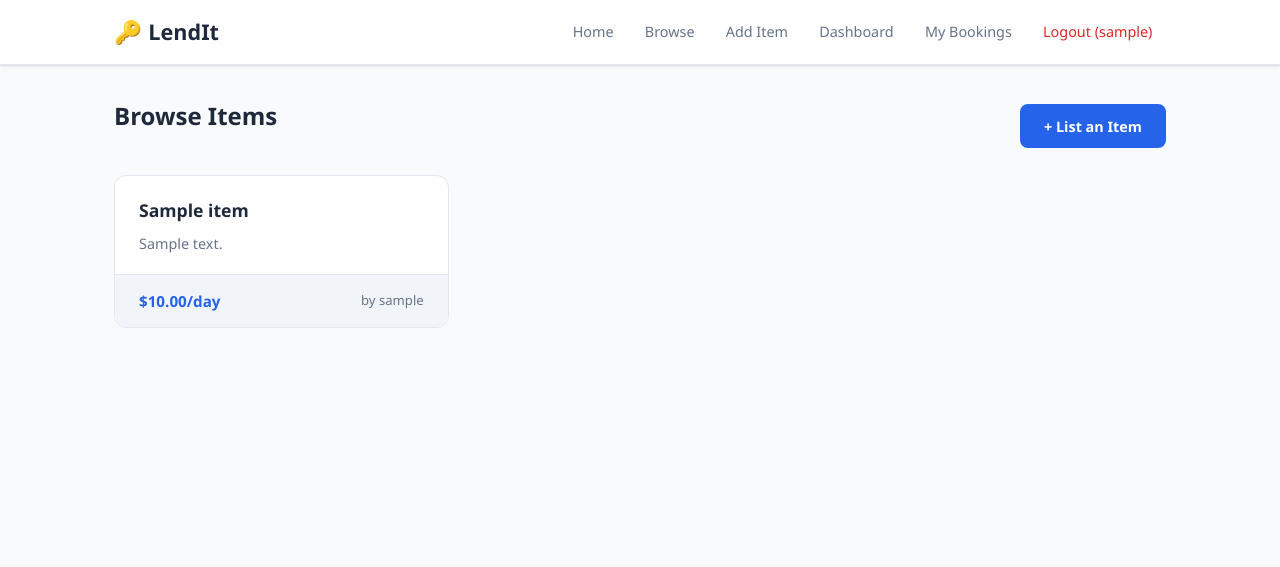
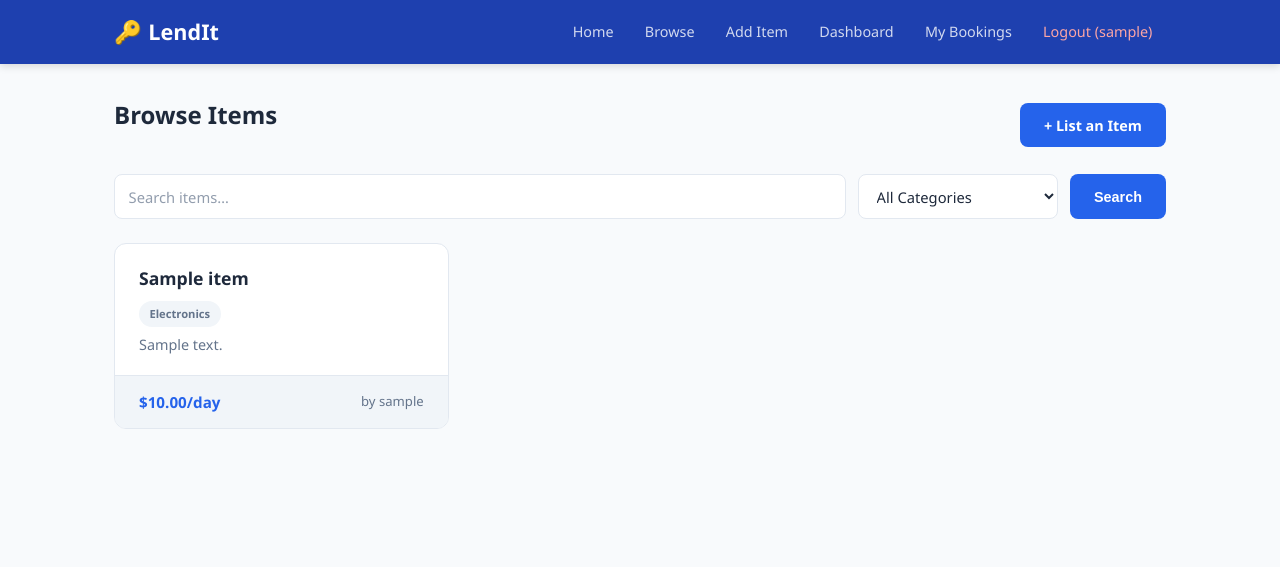
Before and after one commit to gkrishna247/lendit-p2p-market, a Django app: page /items/ in a window 1280 px wide. Shown: the top 567 px of the page. Run offline with Django 5.2, Linux system fonts and the light colour scheme; a user stored in the database is signed in; tables that the repository leaves empty hold one stand-in row (values such as "Sample post").

Commit message:
Add items categories, search, and UI improvements

```diff
--- a/marketplace/forms.py
+++ b/marketplace/forms.py
@@ -32,7 +32,7 @@ class ItemForm(forms.ModelForm):
 
     class Meta:
         model = Item
-        fields = ("title", "description", "daily_price")
+        fields = ("title", "description", "category", "daily_price")
         widgets = {
             "title": forms.TextInput(attrs={
                 "class": "form-input",
@@ -48,6 +48,9 @@ class ItemForm(forms.ModelForm):
                 "placeholder": "0.00",
                 "min": "0.01",
                 "step": "0.01",
+            }),
+            "category": forms.Select(attrs={
+                "class": "form-input",
             }),
         }
 
--- a/marketplace/models.py
+++ b/marketplace/models.py
@@ -13,6 +13,15 @@ from django.db import models
 class Item(models.Model):
     """An item listed for peer-to-peer rental."""
 
+    class Category(models.TextChoices):
+        """Available item categories for browsing and filtering."""
+
+        ELECTRONICS = "electronics", "Electronics"
+        TOOLS = "tools", "Tools"
+        HOME = "home", "Home"
+        OUTDOORS = "outdoors", "Outdoors"
+        OTHER = "other", "Other"
+
     STATUS_CHOICES = [
         ("available", "Available"),
         ("rented", "Rented"),
@@ -23,6 +32,11 @@ class Item(models.Model):
     )
     title = models.CharField(max_length=200)
     description = models.TextField()
+    category = models.CharField(
+        max_length=20,
+        choices=Category.choices,
+        default=Category.OTHER,
+    )
     daily_price = models.DecimalField(max_digits=8, decimal_places=2)
     status = models.CharField(
         max_length=20, choices=STATUS_CHOICES, default="available"
--- a/marketplace/views.py
+++ b/marketplace/views.py
@@ -10,6 +10,7 @@ from datetime import date
 from django.contrib import messages
 from django.contrib.auth import authenticate, login, logout
 from django.contrib.auth.decorators import login_required
+from django.db import models
 from django.shortcuts import get_object_or_404, redirect, render
 
 from .forms import BookingForm, ItemForm, UserRegisterForm
@@ -85,9 +86,36 @@ def logout_view(request):
 
 
 def item_list(request):
-    """Display all available items (browse page)."""
+    """Display available items with optional search and category filtering.
+
+    Reads GET parameters:
+        q (str): Keyword to search in title and description.
+        category (str): Category slug to filter by.
+    """
     items = Item.objects.filter(status="available")
-    return render(request, "marketplace/item_list.html", {"items": items})
+
+    query: str = request.GET.get("q", "").strip()
+    selected_category: str = request.GET.get("category", "").strip()
+
+    if query:
+        items = items.filter(
+            models.Q(title__icontains=query)
+            | models.Q(description__icontains=query)
+        )
+
+    if selected_category:
+        items = items.filter(category=selected_category)
+
+    return render(
+        request,
+        "marketplace/item_list.html",
+        {
+            "items": items,
+            "query": query,
+            "selected_category": selected_category,
+            "categories": Item.Category.choices,
+        },
+    )
 
 
 def item_detail(request, pk):
--- a/static/css/style.css
+++ b/static/css/style.css
@@ -95,12 +95,12 @@ main.container {
    Navbar
    --------------------------------------------------------------------------- */
 .navbar {
-    background: var(--card-bg);
-    border-bottom: 1px solid var(--border);
+    background: var(--secondary);
+    border-bottom: none;
     position: sticky;
     top: 0;
     z-index: 100;
-    box-shadow: var(--shadow);
+    box-shadow: 0 2px 8px rgba(0, 0, 0, 0.15);
 }
 
 .nav-container {
@@ -116,14 +116,14 @@ main.container {
 .nav-brand {
     font-size: 1.35rem;
     font-weight: 700;
-    color: var(--text);
+    color: #fff;
     display: flex;
     align-items: center;
     gap: 0.4rem;
 }
 
 .nav-brand:hover {
-    color: var(--primary);
+    color: rgba(255, 255, 255, 0.85);
 }
 
 .brand-icon {
@@ -138,7 +138,7 @@ main.container {
 }
 
 .nav-link {
-    color: var(--text-muted);
+    color: rgba(255, 255, 255, 0.8);
     font-size: 0.9rem;
     font-weight: 500;
     padding: 0.5rem 0.85rem;
@@ -147,8 +147,8 @@ main.container {
 }
 
 .nav-link:hover {
-    color: var(--primary);
-    background: var(--bg-alt);
+    color: #fff;
+    background: rgba(255, 255, 255, 0.12);
 }
 
 .nav-link--cta {
@@ -161,12 +161,12 @@ main.container {
 }
 
 .nav-link--logout {
-    color: var(--danger);
+    color: #fca5a5;
 }
 
 .nav-link--logout:hover {
-    background: var(--danger-bg);
-    color: var(--danger);
+    background: rgba(220, 38, 38, 0.2);
+    color: #fca5a5;
 }
 
 /* Mobile toggle */
@@ -183,7 +183,7 @@ main.container {
 .nav-toggle span {
     width: 24px;
     height: 2px;
-    background: var(--text);
+    background: #fff;
     border-radius: 2px;
     transition: var(--transition);
 }
@@ -194,6 +194,11 @@ main.container {
 .hero {
     text-align: center;
     padding: 4rem 0 3rem;
+    background: linear-gradient(180deg, #eff6ff 0%, var(--bg) 100%);
+    border-radius: 0 0 var(--radius-lg) var(--radius-lg);
+    margin: -2rem -1.5rem 2rem;
+    padding-left: 1.5rem;
+    padding-right: 1.5rem;
 }
 
 .hero h1 {
@@ -315,8 +320,8 @@ main.container {
 
 .card:hover {
     box-shadow: var(--shadow-lg);
-    border-color: var(--border-hover);
-    transform: translateY(-2px);
+    border-color: var(--primary);
+    transform: translateY(-6px);
     color: inherit;
 }
 
@@ -389,6 +394,25 @@ main.container {
 .section-header h2 {
     font-size: 1.25rem;
     font-weight: 700;
+}
+
+/* ---------------------------------------------------------------------------
+   Search & Filter Bar
+   --------------------------------------------------------------------------- */
+.search-bar {
+    display: flex;
+    gap: 0.75rem;
+    margin-bottom: 1.5rem;
+    flex-wrap: wrap;
+}
+
+.search-bar .form-input {
+    flex: 1;
+    min-width: 180px;
+}
+
+.search-bar select.form-input {
+    flex: 0 1 200px;
 }
 
 /* ---------------------------------------------------------------------------
@@ -613,6 +637,13 @@ textarea.form-input {
     color: var(--info);
 }
 
+.badge-category {
+    background: var(--bg-alt);
+    color: var(--text-muted);
+    font-size: 0.7rem;
+    margin-bottom: 0.4rem;
+}
+
 /* ---------------------------------------------------------------------------
    Tables
    --------------------------------------------------------------------------- */
@@ -770,6 +801,7 @@ textarea.form-input {
         opacity: 0;
         transform: translateY(-10px);
     }
+
     to {
         opacity: 1;
         transform: translateY(0);
@@ -796,7 +828,7 @@ textarea.form-input {
         top: 64px;
         left: 0;
         right: 0;
-        background: var(--card-bg);
+        background: var(--secondary);
         flex-direction: column;
         padding: 1rem 1.5rem;
         border-bottom: 1px solid var(--border);
--- a/templates/home.html
+++ b/templates/home.html
@@ -31,6 +31,7 @@
         <a href="{% url 'item-detail' pk=item.pk %}" class="card">
             <div class="card-body">
                 <h3 class="card-title">{{ item.title }}</h3>
+                <span class="badge badge-category">{{ item.get_category_display }}</span>
                 <p class="card-text">{{ item.description|truncatewords:20 }}</p>
             </div>
             <div class="card-footer">
--- a/templates/marketplace/item_list.html
+++ b/templates/marketplace/item_list.html
@@ -11,12 +11,25 @@
         {% endif %}
     </div>
 
+    <!-- Search & Filter Bar -->
+    <form method="get" action="{% url 'item-list' %}" class="search-bar">
+        <input type="text" name="q" class="form-input" placeholder="Search items…" value="{{ query|default:'' }}">
+        <select name="category" class="form-input">
+            <option value="">All Categories</option>
+            {% for value, label in categories %}
+            <option value="{{ value }}" {% if value == selected_category %}selected{% endif %}>{{ label }}</option>
+            {% endfor %}
+        </select>
+        <button type="submit" class="btn btn-primary">Search</button>
+    </form>
+
     {% if items %}
     <div class="card-grid">
         {% for item in items %}
         <a href="{% url 'item-detail' pk=item.pk %}" class="card">
             <div class="card-body">
                 <h3 class="card-title">{{ item.title }}</h3>
+                <span class="badge badge-category">{{ item.get_category_display }}</span>
                 <p class="card-text">{{ item.description|truncatewords:20 }}</p>
             </div>
             <div class="card-footer">
@@ -28,7 +41,7 @@
     </div>
     {% else %}
     <div class="empty-state">
-        <p>No items available right now. Check back later!</p>
+        <p>No items found{% if query %} for "{{ query }}"{% endif %}{% if selected_category %} in this category{% endif %}. Try a different search!</p>
     </div>
     {% endif %}
 </section>
```
Also changed, not shown: marketplace/migrations/0002_item_category.py (added).
